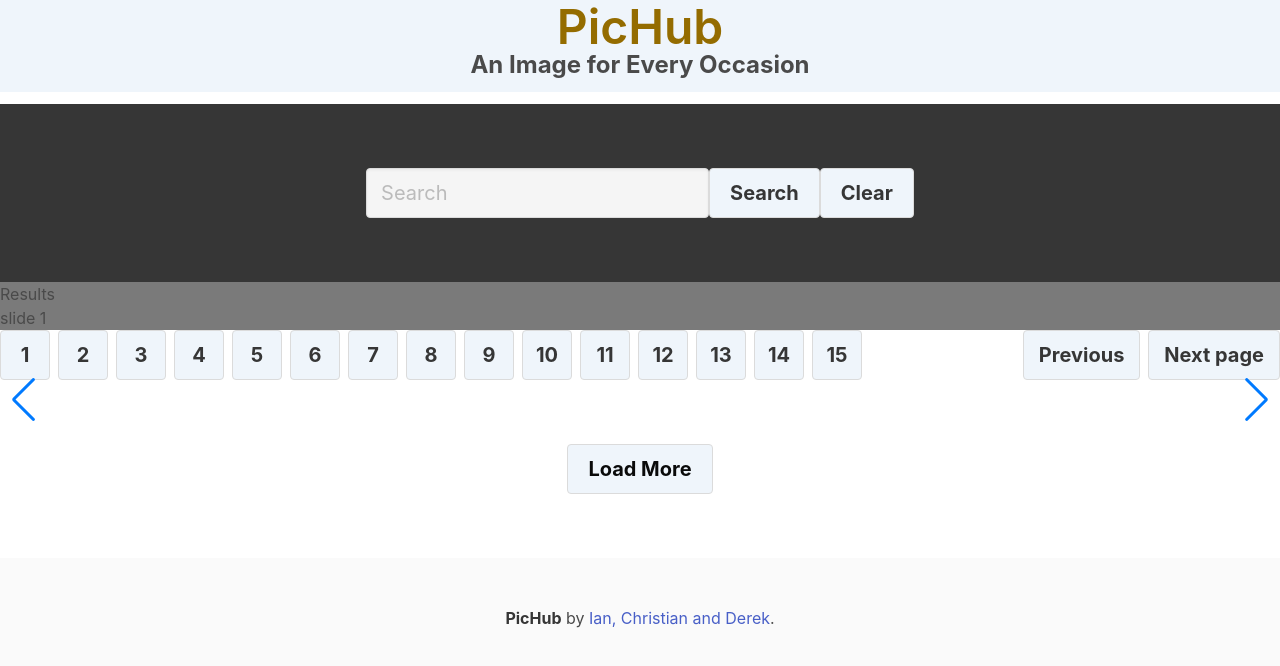
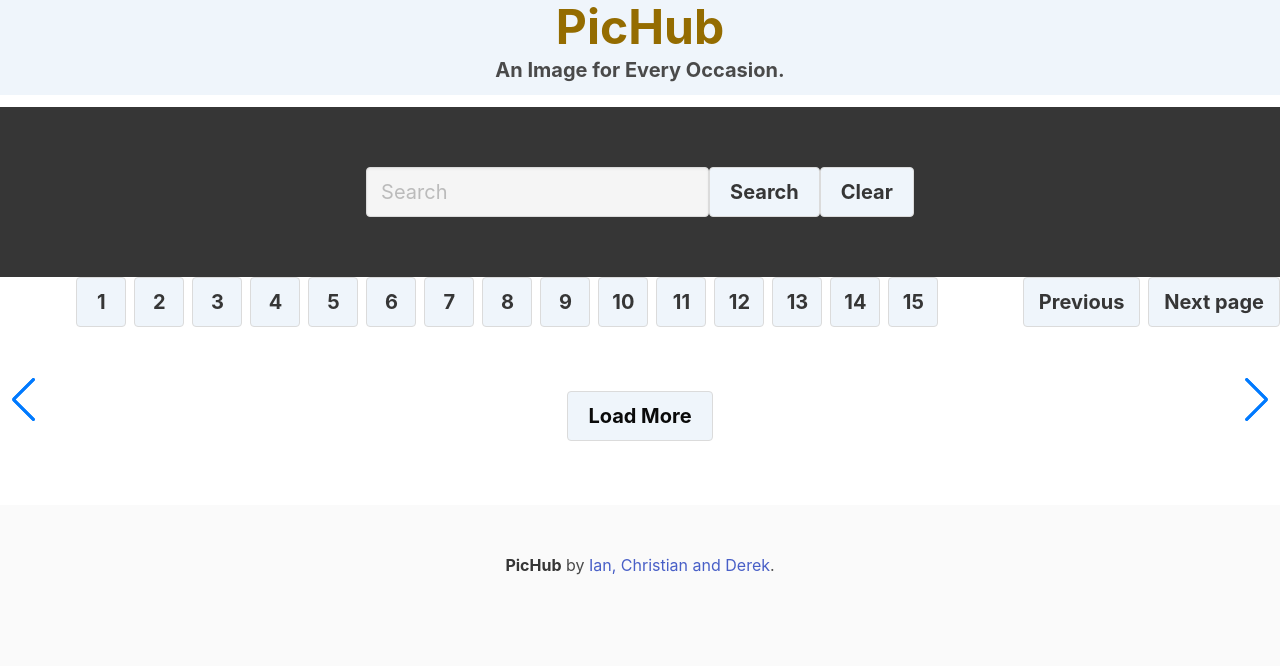
Before and after one commit to TheMightyNail/PicHub, a plain HTML site: page index.html in a window 1280 px wide. Drawn offline with nearby package versions, Linux system fonts and the light colour scheme.

Commit message:
updated style

```diff
--- a/index.html
+++ b/index.html
@@ -12,11 +12,11 @@
 <body>
     <div class="columns is-mobile has-background-info-light">
         <header class="column">
-            <h1 class="title is-1 mb-4 is-flex is-justify-content-center has-text-warning-dark">
+            <h1 class="title is-1 mb-5 is-flex is-justify-content-center has-text-warning-dark has-text-weight-bold">
                 PicHub
             </h1>
-            <h2 class="subtitle is-4 is-flex is-justify-content-center has-text-weight-bold">
-                An Image for Every Occasion
+            <h2 class="subtitle is-5 is-flex is-justify-content-center has-text-weight-bold">
+                An Image for Every Occasion.
             </h2>
         </header>
     </div>
@@ -24,39 +24,44 @@
     <!-- hero section -->
     <section class="has-background-dark p-2">
         <!-- search input -->
-        <form class="is-flex is-justify-content-center m-6 p-2">
+        <form class="is-flex is-justify-content-center m-6 p-1">
             <div>
                 <label for=></label>
                 <input type="submit text" id="searchBar" class="input has-background-light is-medium" placeholder="Search"/>
             </div>
 
             <button type="submit" id="submit" class="button has-background-info-light is-medium has-text-weight-bold">Search</button>
-            <button type="reset" id="submit" value="Reset" class="button is- is-medium has-background-info-light has-text-weight-bold">Clear</button>
+            <button type="submit" id="submit" class="button is-medium has-background-info-light has-text-weight-bold">Clear</button>
         </form>
     </section>
     <!-- end of hero section -->
     <!-- results section -->
-    <section id="results" class= "has-background-grey">
+   <!-- <section id="results" class= "has-background-grey">
         <div class="swiper-slider">
-            <h2>Results</h2>
-            <div class="swiper-container swiper">
+             <h2>Results</h2>
+            <div class="swiper-container swiper content-center m-2">
             <div class="swiper-wrapper">
-                <div class="swiper-slide"> slide 1</div>
-                <div class="swiper-slide"> slide 2</div>
-                <div class="swiper-slide"> slide 3</div>
-                <div class="swiper-slide"> slide 4</div>
-                <div class="swiper-slide"> slide 5</div>
-                <div class="swiper-slide"> slide 6</div>
+                <div class="swiper-slide">slide 1</div>
+                <div class="swiper-slide">slide 2</div>
+                <div class="swiper-slide">slide 3</div>
+                <div class="swiper-slide">slide 4</div>
+                <div class="swiper-slide">slide 5</div>
+                <div class="swiper-slide">slide 6</div>
 
             </div>
-            </section>
+            </section> -->
+
+             <!-- <div class="swiper-pagination"></div> -->
+             <div class="swiper-button-next"></div>
+             <div class="swiper-button-prev"></div>
+             </div>
 
             <!-- Add Pagination -->
             <nav class="pagination is-medium has-text-weight-bold" role="navigation" aria-label="pagination">
                 <a class="pagination-previous has-background-info-light" title="This is the first page">Previous</a>
                 <a class="pagination-next has-background-info-light">Next page</a>
 
-                <ul class="pagination-list">
+                <ul class="pagination-list is-justify-content-center">
                   <li>
                     <a class="pagination-link has-background-info-light" aria-label="Page 1" aria-current="page">1</a>
                   </li>
```
